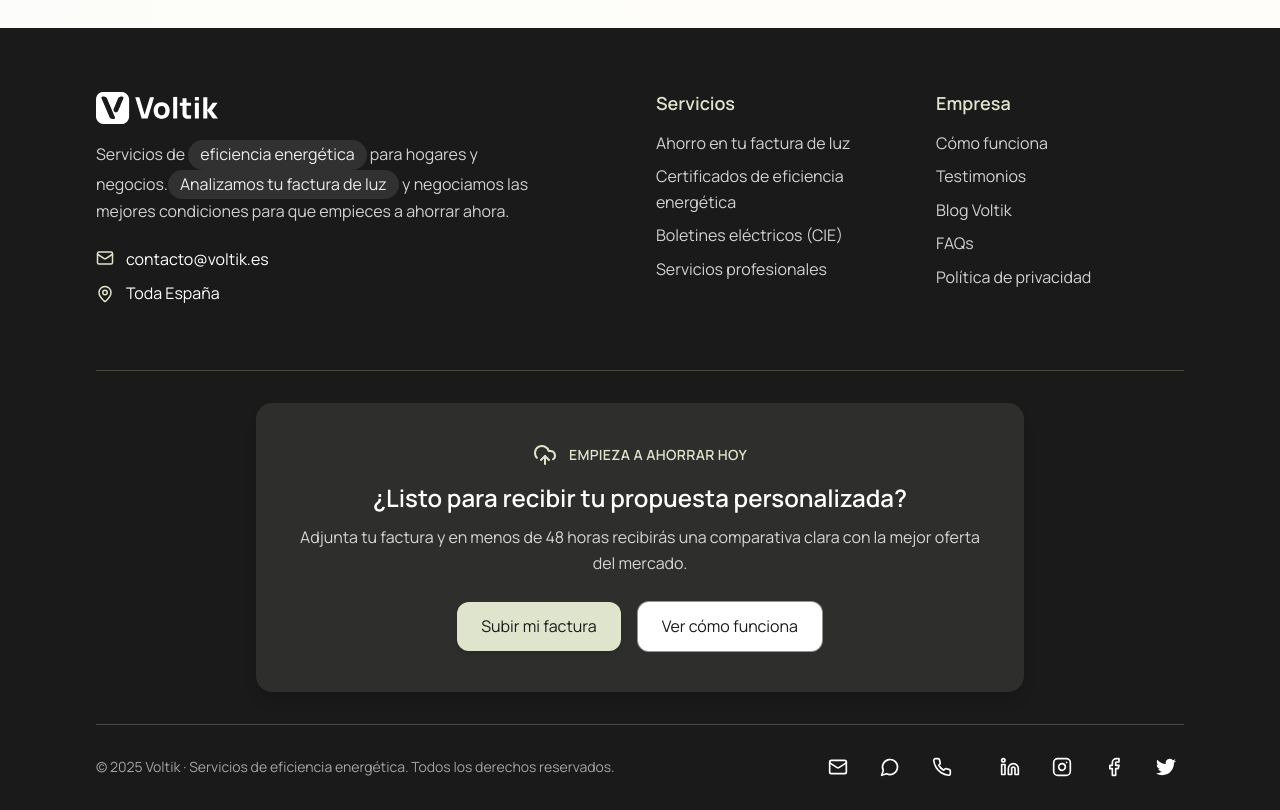
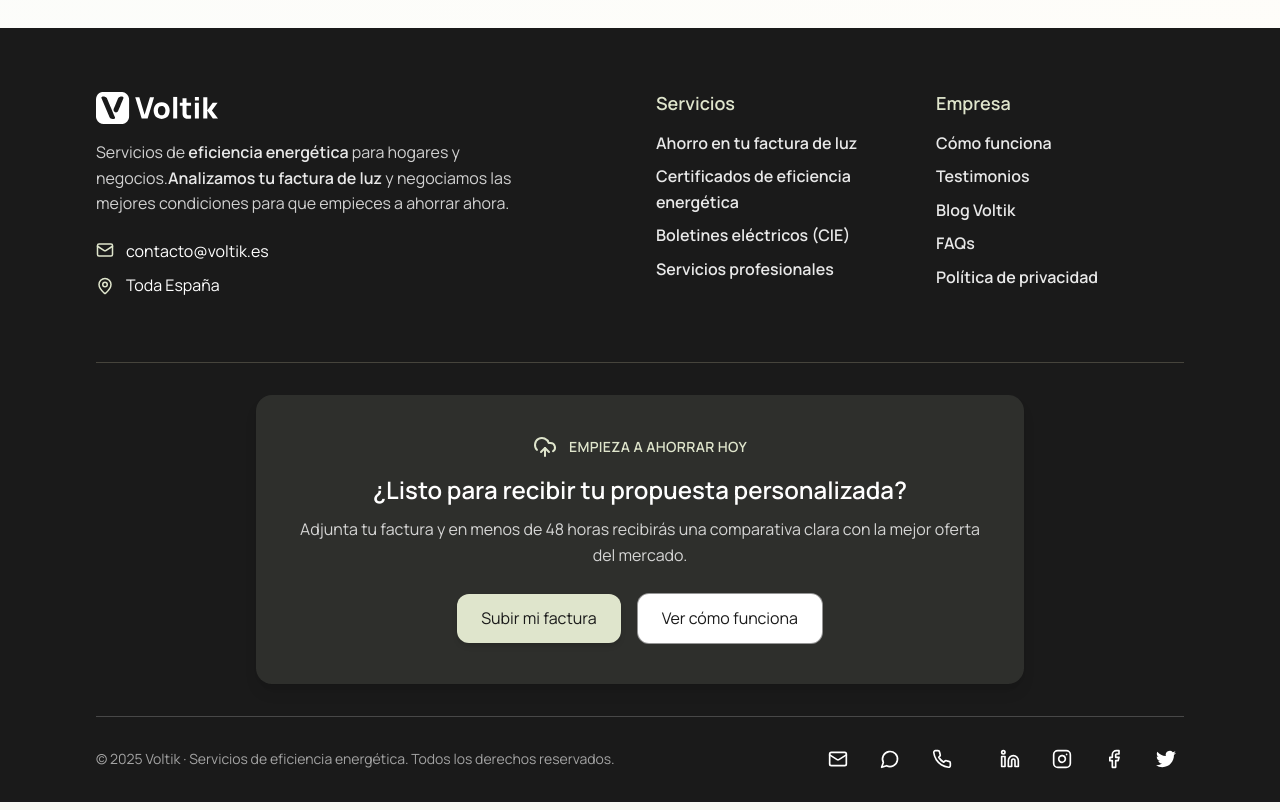
Before and after one commit to Medu-coder/voltik.es, a React (Vite) app: page /blog in a window 1280 px wide. Shown: the part 2380-3190 px from the top of the page. Built offline with nearby package versions, Linux system fonts and the light colour scheme.

Commit message:
redesign 1.3.1

```diff
--- a/src/components/layout/Footer.tsx
+++ b/src/components/layout/Footer.tsx
@@ -21,8 +21,8 @@ export default function Footer() {
                 className="h-8 mb-4 filter brightness-0 invert"
               />
               <p className="text-background/80 mb-6 max-w-md">
-                Servicios de <a href="/servicios" className="voltik-inline-link text-background/90 bg-background/10 hover:bg-background/20 hover:text-background">eficiencia energética</a> para hogares y negocios.
-                <a href="/como-funciona" className="voltik-inline-link text-background/90 bg-background/10 hover:bg-background/20 hover:text-background">Analizamos tu factura de luz</a> y negociamos las mejores condiciones para que empieces a ahorrar ahora.
+                Servicios de <a href="/servicios" className="voltik-inline-link-simple text-background/90 hover:text-primary transition-colors">eficiencia energética</a> para hogares y negocios.
+                <a href="/como-funciona" className="voltik-inline-link-simple text-background/90 hover:text-primary transition-colors">Analizamos tu factura de luz</a> y negociamos las mejores condiciones para que empieces a ahorrar ahora.
               </p>
 
               {/* Contact Info */}
@@ -67,10 +67,10 @@ export default function Footer() {
             <div>
               <h3 className="font-semibold text-lg mb-4 text-primary">Servicios</h3>
               <ul className="space-y-2 text-background/80" role="list">
-                <li><a href="/formulario" className="hover:text-primary transition-colors">Ahorro en tu factura de luz</a></li>
-                <li><a href="/formulario-sec" className="hover:text-primary transition-colors">Certificados de eficiencia energética</a></li>
-                <li><a href="/formulario-sec" className="hover:text-primary transition-colors">Boletines eléctricos (CIE)</a></li>
-                <li><a href="/servicios" className="hover:text-primary transition-colors">Servicios profesionales</a></li>
+                <li><a href="/formulario" className="voltik-inline-link-simple text-background/90 hover:text-primary transition-colors">Ahorro en tu factura de luz</a></li>
+                <li><a href="/formulario-sec" className="voltik-inline-link-simple text-background/90 hover:text-primary transition-colors">Certificados de eficiencia energética</a></li>
+                <li><a href="/formulario-sec" className="voltik-inline-link-simple text-background/90 hover:text-primary transition-colors">Boletines eléctricos (CIE)</a></li>
+                <li><a href="/servicios" className="voltik-inline-link-simple text-background/90 hover:text-primary transition-colors">Servicios profesionales</a></li>
               </ul>
             </div>
 
@@ -78,11 +78,11 @@ export default function Footer() {
             <div>
               <h3 className="font-semibold text-lg mb-4 text-primary">Empresa</h3>
               <ul className="space-y-2 text-background/80" role="list">
-                <li><a href="/como-funciona" className="hover:text-primary transition-colors">Cómo funciona</a></li>
-                <li><a href="/#testimonios" className="hover:text-primary transition-colors">Testimonios</a></li>
-                <li><a href="/blog" className="hover:text-primary transition-colors">Blog Voltik</a></li>
-                <li><a href="/#faqs" onClick={handleFaqClick} className="hover:text-primary transition-colors">FAQs</a></li>
-                <li><a href="/privacidad" className="hover:text-primary transition-colors">Política de privacidad</a></li>
+                <li><a href="/como-funciona" className="voltik-inline-link-simple text-background/90 hover:text-primary transition-colors">Cómo funciona</a></li>
+                <li><a href="/#testimonios" className="voltik-inline-link-simple text-background/90 hover:text-primary transition-colors">Testimonios</a></li>
+                <li><a href="/blog" className="voltik-inline-link-simple text-background/90 hover:text-primary transition-colors">Blog Voltik</a></li>
+                <li><a href="/#faqs" onClick={handleFaqClick} className="voltik-inline-link-simple text-background/90 hover:text-primary transition-colors">FAQs</a></li>
+                <li><a href="/privacidad" className="voltik-inline-link-simple text-background/90 hover:text-primary transition-colors">Política de privacidad</a></li>
               </ul>
             </div>
           </div>
--- a/src/features/home/sections/ContactForm.tsx
+++ b/src/features/home/sections/ContactForm.tsx
@@ -80,7 +80,7 @@ export default function ContactFormSection() {
             <div className="voltik-card bg-secondary/20 border-secondary/40 text-sm text-muted-foreground shadow-md">
               <p>
                 Al enviar el formulario aceptas que podamos contactarte para compartir tu propuesta de ahorro. Consulta la
-                <a href="/privacidad" className="ml-1 voltik-inline-link">política de privacidad</a> para más información.
+                <a href="/privacidad" className="voltik-inline-link-simple ml-1">política de privacidad</a> para más información.
               </p>
             </div>
           </aside>
--- a/src/index.css
+++ b/src/index.css
@@ -270,6 +270,10 @@
     @apply inline-flex items-center rounded-full bg-secondary/20 px-3 py-0.5 text-foreground/90 transition-colors hover:bg-secondary/70 hover:text-foreground;
   }
 
+  .voltik-inline-link-simple {
+    @apply inline items-center text-foreground/90 font-semibold transition-colors hover:text-foreground;
+  }
+
   .voltik-section {
     @apply py-12 md:py-16 lg:py-20;
   }
```
